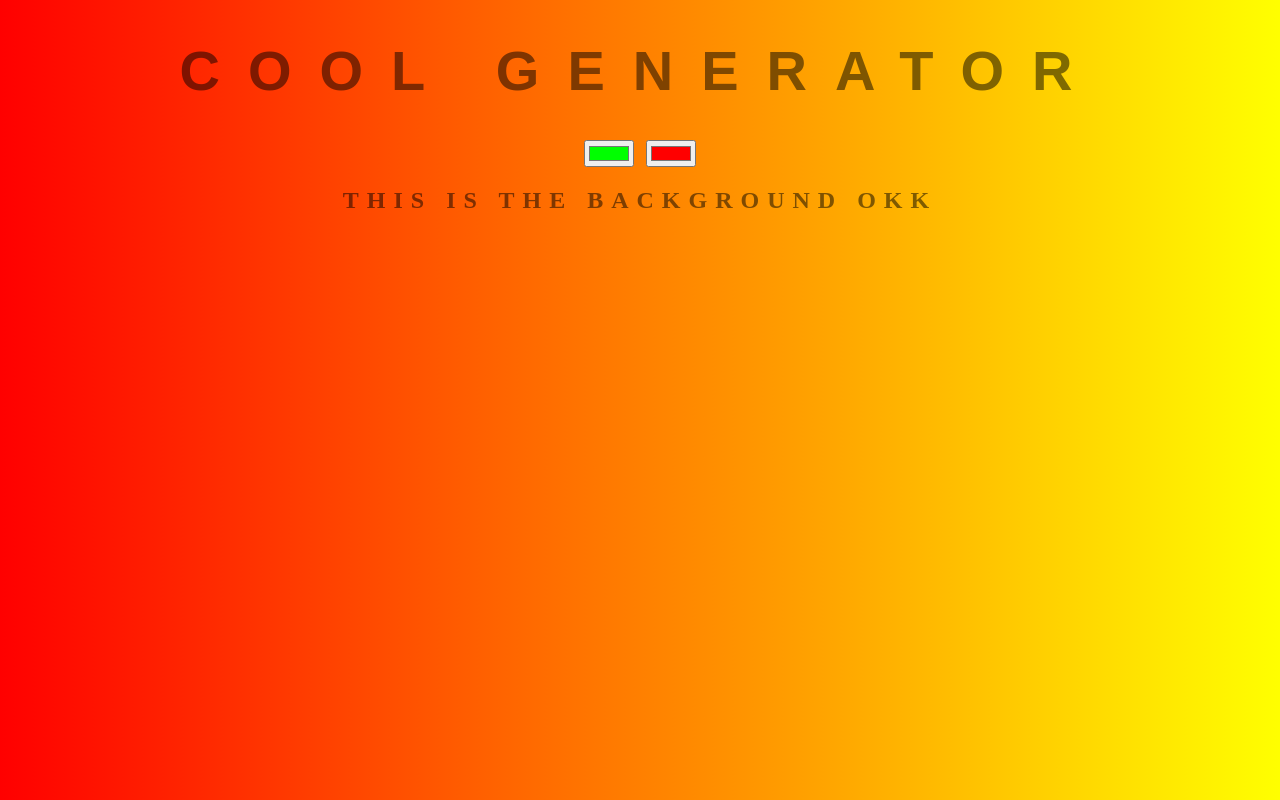
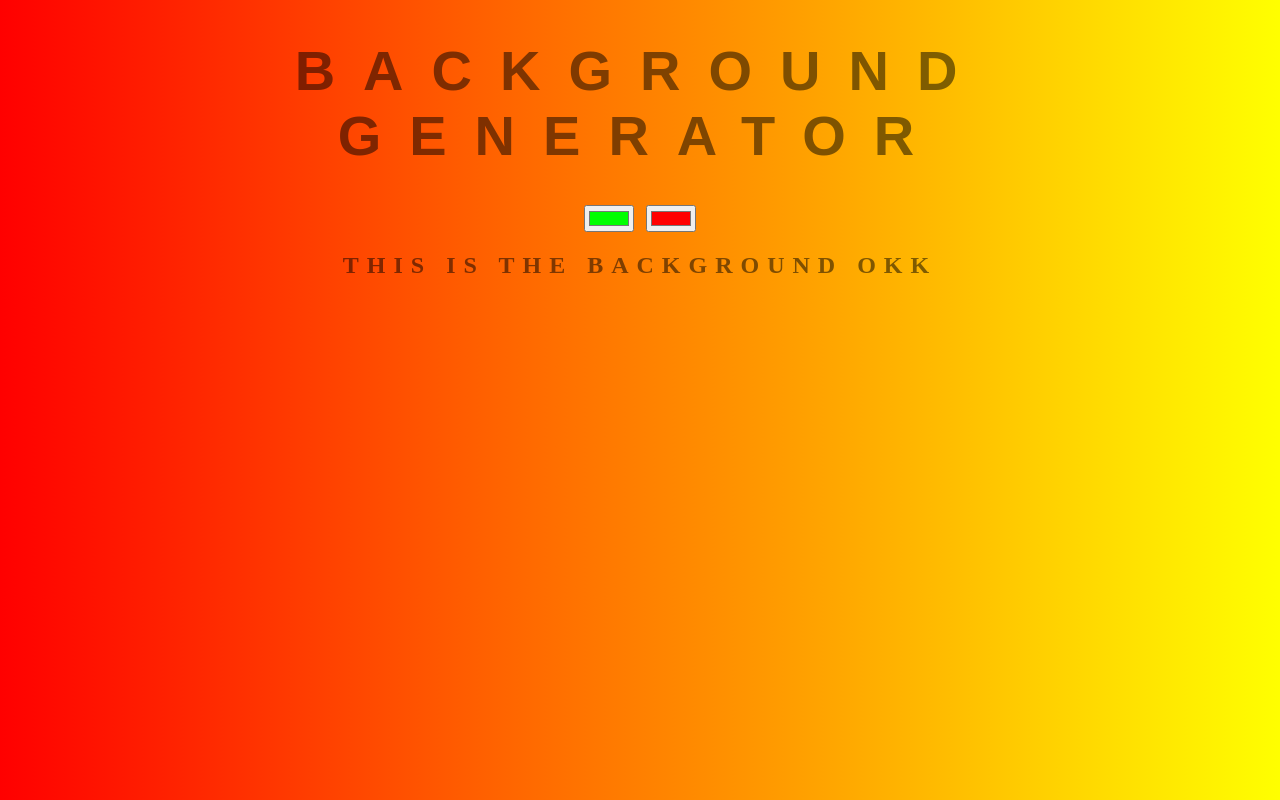
Before and after one commit to nimaszh/backgroundgenerator, a plain HTML site: page index.html in a window 1280 px wide. Drawn offline with Linux system fonts and the light colour scheme.

Commit message:
back to def

```diff
--- a/index.html
+++ b/index.html
@@ -5,7 +5,7 @@
 	<link rel="stylesheet" type="text/css" href="style.css">
 </head>
 <body id="gradient">
-	<h1>Cool Generator</h1>
+	<h1>Background Generator</h1>
 	<input class="color1" type="color" name="color1" value="#00ff00">
 	<input class="color2" type="color" name="color2" value="#ff0000">
 	<h2>This is the background okk</h2>
```
